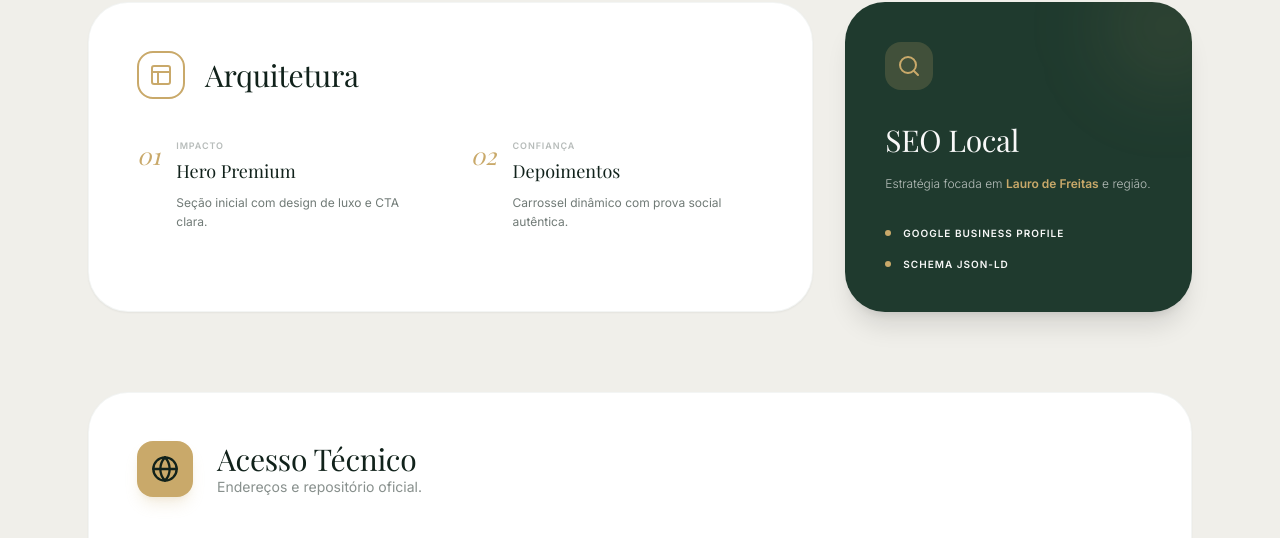
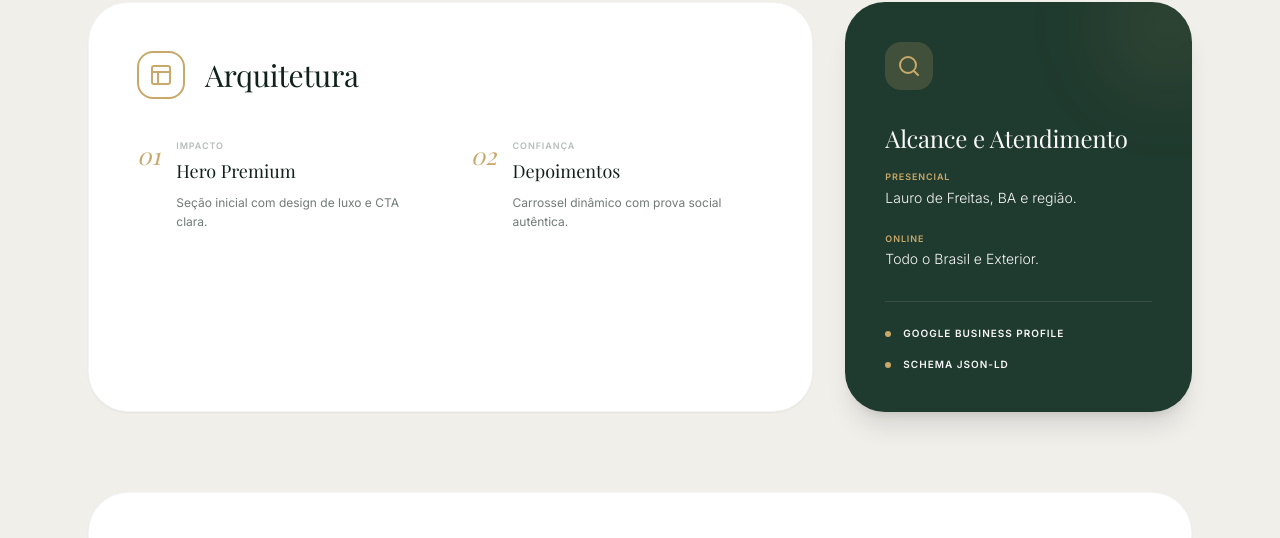
Before and after one commit to WalaceRamosdev/erikaspinola, an Astro site: page /manual in a window 1280 px wide. Shown: the part 1020-1558 px from the top of the page. Built offline with nearby package versions, Linux system fonts and the light colour scheme; Astro itself is replaced by a stand-in of ours.

Commit message:
Manual: Added service location info (local and online)

```diff
--- a/src/pages/manual.astro
+++ b/src/pages/manual.astro
@@ -139,17 +139,27 @@ import {
             </div>
           </div>
 
-          <!-- SEO Local -->
+          <!-- SEO Local & Atendimento -->
           <div class="bg-brand-green rounded-[2.5rem] p-8 md:p-10 text-brand-white shadow-xl flex flex-col justify-between relative overflow-hidden">
             <div class="absolute -top-10 -right-10 w-32 h-32 bg-brand-gold/10 rounded-full blur-2xl"></div>
             <div>
               <div class="w-12 h-12 bg-brand-gold/20 text-brand-gold rounded-2xl flex items-center justify-center mb-8 shrink-0">
                 <Search size={24} />
               </div>
-              <h2 class="font-serif text-3xl mb-4">SEO Local</h2>
-              <p class="text-xs text-brand-white/70 leading-relaxed mb-8 font-light">Estratégia focada em <strong class="text-brand-gold font-bold">Lauro de Freitas</strong> e região.</p>
+              <h2 class="font-serif text-2xl mb-4">Alcance e Atendimento</h2>
 
-              <ul class="space-y-4">
+              <div class="space-y-6 mb-8">
+                <div>
+                  <p class="text-[9px] uppercase font-bold tracking-widest text-brand-gold mb-1">Presencial</p>
+                  <p class="text-sm font-light">Lauro de Freitas, BA e região.</p>
+                </div>
+                <div>
+                  <p class="text-[9px] uppercase font-bold tracking-widest text-brand-gold mb-1">Online</p>
+                  <p class="text-sm font-light">Todo o Brasil e Exterior.</p>
+                </div>
+              </div>
+
+              <ul class="space-y-4 pt-6 border-t border-white/10">
                 <li class="flex items-center gap-3 text-[10px] font-bold uppercase tracking-widest">
                   <div class="w-1.5 h-1.5 bg-brand-gold rounded-full"></div>
                   Google Business Profile
```
